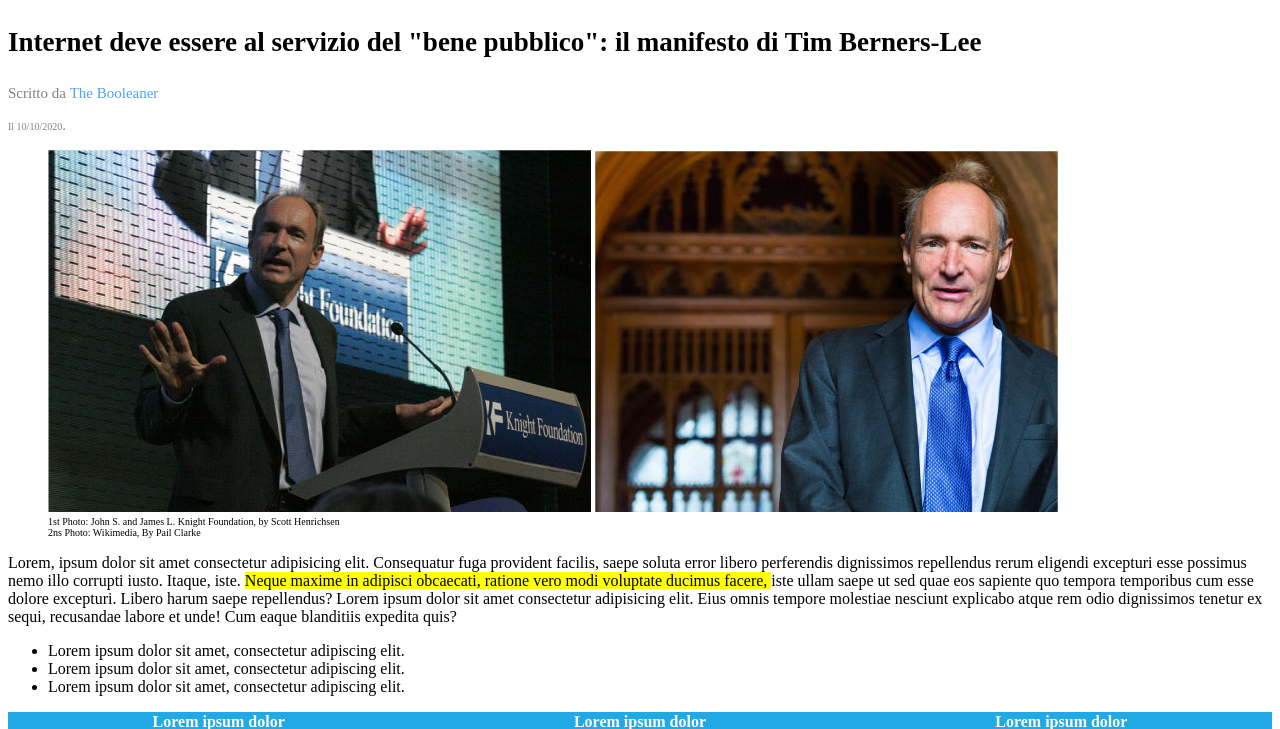
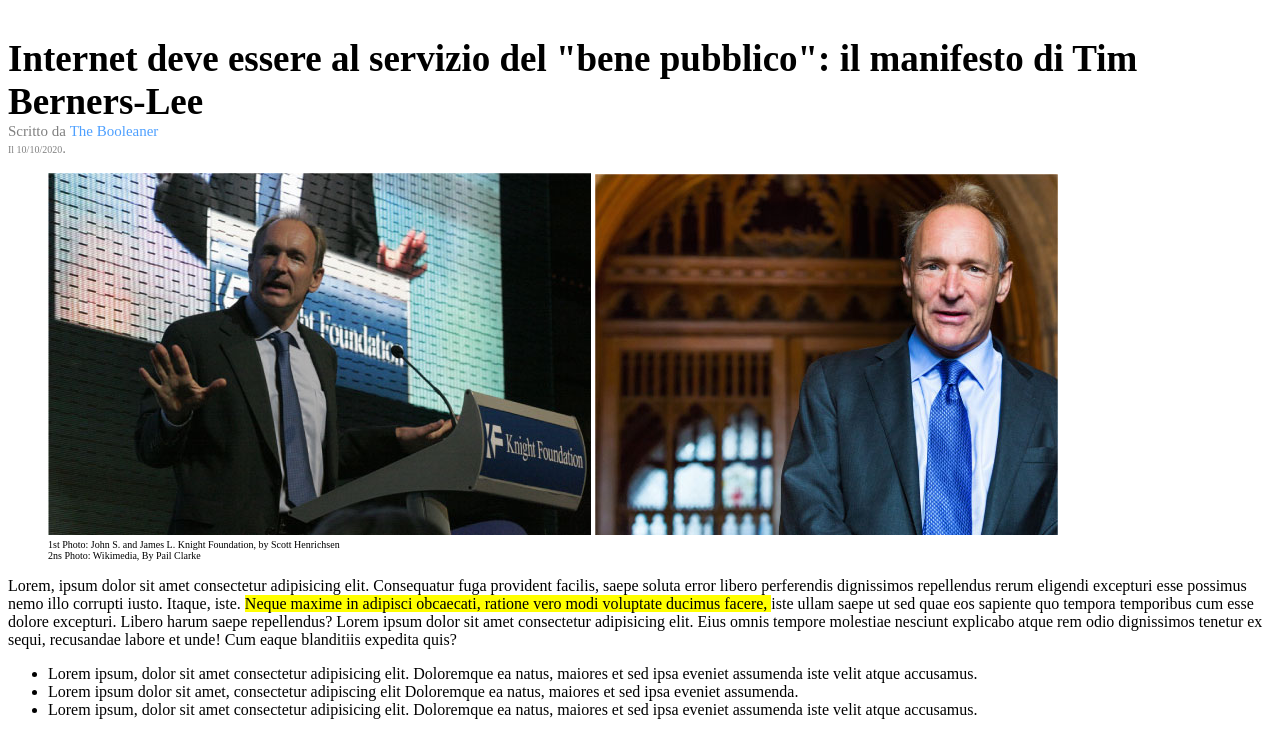
Before and after one commit to Nicolebalzano/html-css-booleaner, a plain HTML site: page index.html in a window 1280 px wide. Shown: the part 98-827 px from the top of the page. Drawn offline with Linux system fonts and the light colour scheme.

Commit message:
feat: list and css modificati

```diff
--- a/css/style.css
+++ b/css/style.css
@@ -13,22 +13,25 @@
 /* main */
 .titolo-articolo {
     font-weight: 900;
-    font-size: 27px;
+    font-size: 37px;
+    margin-bottom: 0;
+}
+.author {
+    margin-top: 0px;
+    margin: 0;
+    padding: 0;
+    margin-bottom: 0px;
+    text-decoration: none;
+    color: rgb(128, 128, 128);
+    font-size: 15px;
+}
+.spazio-author{
+margin: 0;
 }
 .the-booleaner-link {
     text-decoration: none;
     font-weight: 300;
     color: rgb(78, 160, 255);
-}
-.author {
-    margin-top: 0px;
-    margin: 0;
-    padding: 0;
-    margin-top: 5px;
-    margin-bottom: 0px;
-    text-decoration: none;
-    color: rgb(128, 128, 128);
-    font-size: 15px;
 }
 time {
     font-size: 10px;
--- a/index.html
+++ b/index.html
@@ -29,7 +29,7 @@
 
                 <!-- Informazioni articolo -->
                 <div class="author">
-                    <p>Scritto da <a href="#" class="the-booleaner-link">The Booleaner</a></p>
+                    <p class="spazio-author">Scritto da <a href="#" class="the-booleaner-link">The Booleaner</a></p>
                     <time datetime="2020-10-10">Il 10/10/2020</time>.
                     <!-- Fine Informazioni articolo -->
                 </div>
@@ -64,9 +64,9 @@
                 <div class="unordered-list">
                     <!-- Lista -->
                     <ul>
-                        <li>Lorem ipsum dolor sit amet, consectetur adipiscing elit.</li>
-                        <li>Lorem ipsum dolor sit amet, consectetur adipiscing elit.</li>
-                        <li>Lorem ipsum dolor sit amet, consectetur adipiscing elit.</li>
+                        <li>Lorem ipsum, dolor sit amet consectetur adipisicing elit. Doloremque ea natus, maiores et sed ipsa eveniet assumenda iste velit atque accusamus.</li>
+                        <li>Lorem ipsum dolor sit amet, consectetur adipiscing elit Doloremque ea natus, maiores et sed ipsa eveniet assumenda.</li>
+                        <li>Lorem ipsum, dolor sit amet consectetur adipisicing elit. Doloremque ea natus, maiores et sed ipsa eveniet assumenda iste velit atque accusamus.</li>
                     </ul>
                     <!-- Fine Lista -->
                 </div>
```
